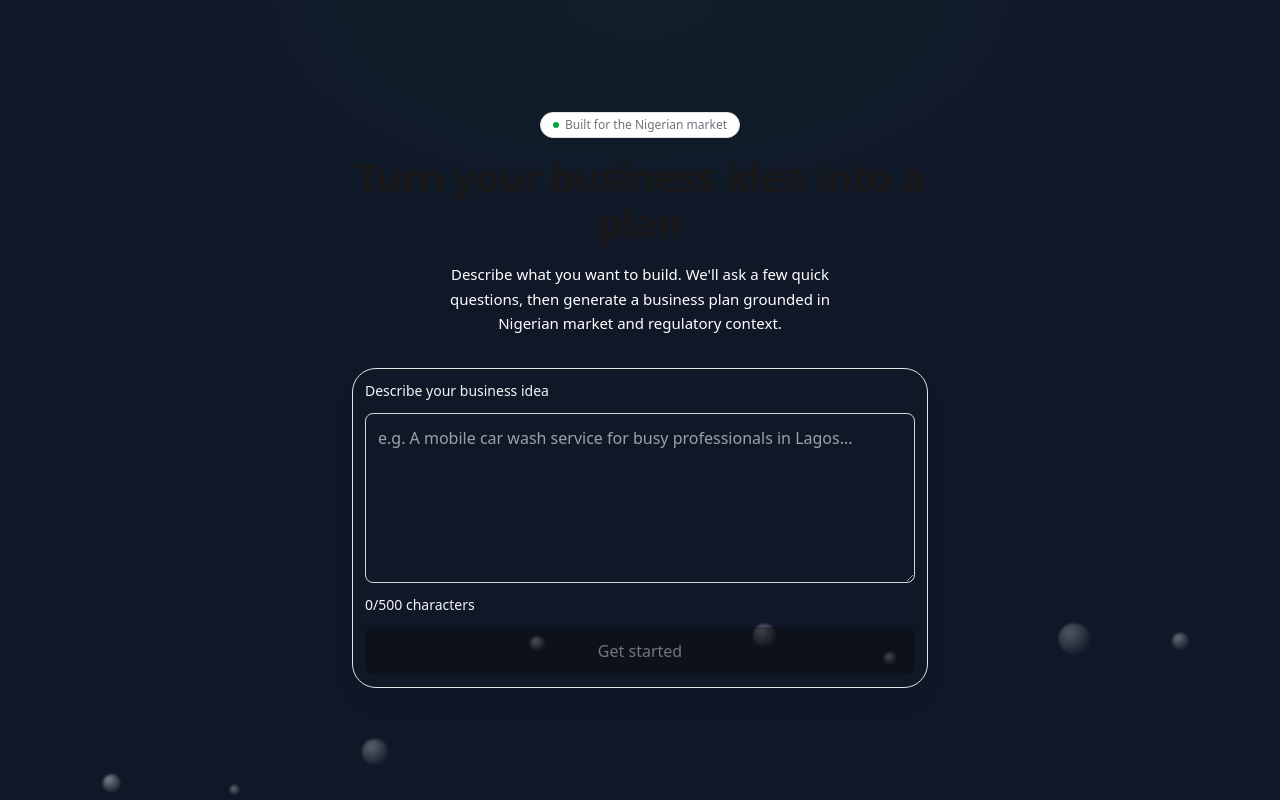
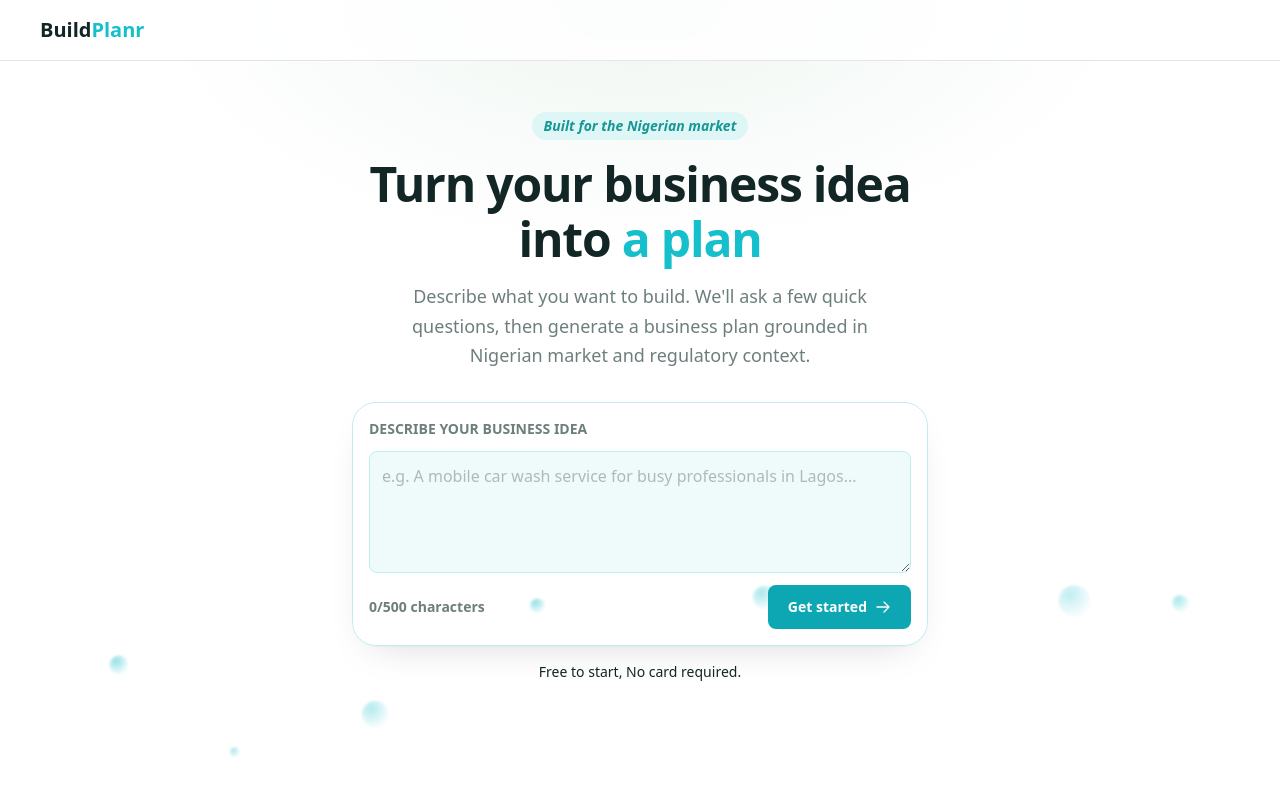
Before and after one commit to learnwithtosin/buildplanr-mvp, a Next.js app in the folder apps/web/: page / in a window 1280 px wide. Built offline with nearby package versions, Linux system fonts and the light colour scheme; no server answers.

Commit message:
feature: redesign home page with composer layout and bubble animation and validate idea input against numbers/symbols-only submissions

```diff
--- a/apps/web/src/app/globals.css
+++ b/apps/web/src/app/globals.css
@@ -21,7 +21,7 @@
 .bubble {
   position: absolute;
   border-radius: 9999px;
-  background: radial-gradient(circle at 35% 30%, rgba(255, 255, 255, 0.9), rgba(255, 255, 255, 0.15) 70%);
+  background: radial-gradient(circle at 35% 30%, rgba(22, 191, 204, 0.9), rgba(22, 191, 204, 0.15) 70%);
   filter: blur(1px);
   animation-name: bubble-float;
   animation-timing-function: ease-in-out;
@@ -29,7 +29,7 @@
 }
 
 .dark .bubble {
-  background: radial-gradient(circle at 35% 30%, rgba(255, 255, 255, 0.35), rgba(255, 255, 255, 0.04) 70%);
+  background: radial-gradient(circle at 35% 30%, rgba(22, 191, 204, 0.9), rgba(22, 191, 204, 0.04) 70%);
 }
 
 @media (prefers-reduced-motion: reduce) {
--- a/apps/web/src/app/page.tsx
+++ b/apps/web/src/app/page.tsx
@@ -1,7 +1,8 @@
+import AppHeader from "@/components/AppHeader";
 import IdeaForm from "@/components/IdeaForm";
 
 const BUBBLES = [
-  { size: 18, left: "8%", duration: 16, delay: 3, opacity: 0.5, drift: 14 },
+  { size: 18, left: "8%", duration: 16, delay: -3, opacity: 0.5, drift: 14 },
   { size: 10, left: "18%", duration: 12, delay: -8, opacity: 0.4, drift: -10 },
   { size: 26, left: "28%", duration: 20, delay: -1, opacity: 0.35, drift: 18 },
   { size: 14, left: "42%", duration: 14, delay: -6, opacity: 0.5, drift: -8 },
@@ -13,17 +14,20 @@ const BUBBLES = [
 
 export default function Home() {
   return (
-    <main className="relative flex flex-1 flex-col items-center justify-center overflow-hidden bg-gray-900 px-6 py-20">
+    <div className="relative flex min-h-screen flex-col bg-white">
       <div
         aria-hidden="true"
-        className="pointer-events-none absolute inset-0 bg-[radial-gradient(55%_45%_at_50%_0%,rgba(21,128,61,0.07),transparent_70%)] dark:bg-[radial-gradient(55%_45%_at_50%_0%,rgba(74,222,128,0.06),transparent_70%)]"
+        className="pointer-events-none absolute inset-0 z-0 bg-[radial-gradient(55%_45%_at_50%_0%,rgba(21,128,61,0.07),transparent_70%)] dark:bg-[radial-gradient(55%_45%_at_50%_0%,rgba(74,222,128,0.06),transparent_70%)]"
       />
 
+      <AppHeader />
+
+      <main className="relative z-10 flex flex-col items-center justify-center overflow-hidden px-6 pb-20 pt-28">
         <div aria-hidden="true" className="pointer-events-none absolute inset-0 overflow-hidden">
           {BUBBLES.map((b, i) => (
             <span
               key={i}
-            className="bubble bottom-0"
+              className="bubble absolute bottom-0 rounded-full bg-[#16bfcc]"
               style={{
                 width: b.size,
                 height: b.size,
@@ -39,25 +43,29 @@ export default function Home() {
 
         <div className="relative flex w-full max-w-xl flex-col items-center gap-8">
           <div className="flex flex-col items-center gap-4 text-center">
-          <span className="inline-flex items-center gap-1.5 rounded-full border border-zinc-200 bg-white px-3 py-1 text-xs font-medium text-zinc-500 dark:border-zinc-800 dark:bg-zinc-950 dark:text-zinc-100">
-            <span className="h-1.5 w-1.5 rounded-full bg-green-600" />
+            <span className="rounded-full bg-[#def7f6] px-3 py-1 text-sm font-bold italic text-[#169694]">
               Built for the Nigerian market
             </span>
 
-          <h1 className="text-[2.25rem] font-semibold leading-[1.15] tracking-tight text-zinc-900 sm:text-[2.5rem] dark:text-zinc-50">
-            Turn your business idea into a plan
+            <h1 className="text-5xl font-bold leading-[1.15] tracking-tight text-[#122625]">
+              Turn your business idea into <span className="text-[#16bfcc]">a plan</span>
             </h1>
 
-          <p className="max-w-sm text-[15px] leading-relaxed text-white">
-            Describe what you want to build. We&apos;ll ask a few quick questions, then generate a
-            business plan grounded in Nigerian market and regulatory context.
+            <p className="max-w-lg text-lg font-medium leading-relaxed text-[#6d7f7d]">
+              Describe what you want to build. We&apos;ll ask a few quick questions, then generate
+              a business plan grounded in Nigerian market and regulatory context.
             </p>
           </div>
 
-        <div className="w-full rounded-3xl border border-zinc-200 bg-transparent p-3 shadow-[0_1px_2px_rgba(0,0,0,0.04),0_16px_40px_-20px_rgba(0,0,0,0.18)]">
+          <div className="w-full rounded-3xl border border-[#c1edf0] bg-transparent p-4 shadow-[0_1px_2px_rgba(0,0,0,0.04),0_16px_40px_-20px_rgba(0,0,0,0.18)]">
             <IdeaForm />
           </div>
         </div>
+
+        <div className="pt-4 text-sm font-medium text-[#122625]">
+          Free to start, No card required.
+        </div>
       </main>
+    </div>
   );
 }
--- a/apps/web/src/app/plan/[id]/page.tsx
+++ b/apps/web/src/app/plan/[id]/page.tsx
@@ -28,7 +28,7 @@ export default function PlanPage() {
   const isProcessing = isLoading || data?.status === "processing";
 
   return (
-    <div className="flex min-h-screen flex-col bg-gray-900">
+    <div className="flex min-h-screen flex-col bg-[#ffffff]">
       <AppHeader />
 
       <main className="mx-auto flex w-full max-w-2xl flex-1 flex-col items-center justify-center px-6 py-12">
@@ -41,7 +41,7 @@ export default function PlanPage() {
             <InlineError message={error.message} />
             <a
               href="/"
-              className="text-sm font-medium text-green-700 underline underline-offset-2 hover:text-green-800 dark:text-green-400"
+              className="text-sm font-medium text-[#12a8b0] underline underline-offset-2"
             >
               ← Start over
             </a>
@@ -56,7 +56,7 @@ export default function PlanPage() {
             />
             <a
               href="/"
-              className="text-sm font-medium text-green-700 underline underline-offset-2 hover:text-green-800 dark:text-green-400"
+              className="text-sm font-medium text-[#12a8b0] underline underline-offset-2"
             >
               ← Start over
             </a>
--- a/apps/web/src/components/AppHeader.tsx
+++ b/apps/web/src/components/AppHeader.tsx
@@ -1,17 +1,10 @@
 import Link from "next/link";
 
-/**
- * Shared top navigation header used across all app pages.
- * Keeps the BuildPlanr brand mark consistent in one place.
- */
 export default function AppHeader() {
   return (
-    <header className="border-b border-zinc-200 bg-transparent px-6 py-4">
-      <Link
-        href="/"
-        className="text-lg font-semibold text-white"
-      >
-        BuildPlanr
+    <header className="fixed z-20 w-full border-b border-zinc-200 bg-white/80 px-6 py-4 pl-10 backdrop-blur">
+      <Link href="/" className="text-xl font-semibold text-[#122625]">
+        Build<span className="text-[#16bfcc]">Planr</span>
       </Link>
     </header>
   );
--- a/apps/web/src/components/DownloadDocxButton.tsx
+++ b/apps/web/src/components/DownloadDocxButton.tsx
@@ -65,7 +65,7 @@ export default function DownloadDocxButton({ planId }: Props) {
         onClick={handleDownload}
         disabled={loading}
         aria-busy={loading}
-        className="inline-flex items-center gap-2 rounded-full border border-zinc-300 bg-white px-6 py-2.5 text-sm font-semibold text-zinc-800 transition-colors hover:bg-zinc-50 focus:outline-none focus-visible:ring-2 focus-visible:ring-green-600 disabled:cursor-not-allowed disabled:opacity-60 dark:border-zinc-700 dark:bg-zinc-950 dark:text-zinc-100 dark:hover:bg-zinc-900"
+        className="inline-flex items-center gap-2 rounded-full border border-zinc-300 bg-[#0ca7b2] px-6 py-2.5 text-sm font-semibold text-zinc-800 transition-colors hover:bg-[#07929c] focus:outline-none focus-visible:ring-2 focus-visible:ring-[#12a8b0] disabled:cursor-not-allowed disabled:opacity-60"
       >
         {loading ? (
           <>
--- a/apps/web/src/components/DownloadPdfButton.tsx
+++ b/apps/web/src/components/DownloadPdfButton.tsx
@@ -64,7 +64,7 @@ export default function DownloadPdfButton({ planId }: Props) {
         onClick={handleDownload}
         disabled={loading}
         aria-busy={loading}
-        className="inline-flex items-center gap-2 rounded-full bg-green-700 px-6 py-2.5 text-sm font-semibold text-white transition-colors hover:bg-green-800 focus:outline-none focus-visible:ring-2 focus-visible:ring-green-600 disabled:cursor-not-allowed disabled:opacity-60 dark:bg-green-600 dark:hover:bg-green-700"
+        className="inline-flex items-center gap-2 rounded-full bg-[#0ca7b2] px-6 py-2.5 text-sm font-semibold text-white transition-colors hover:bg-[#078d97] focus:outline-none focus-visible:ring-2 focus-visible:ring-[#12a8b0] disabled:cursor-not-allowed disabled:opacity-60"
       >
         {loading ? (
           <>
--- a/apps/web/src/components/IdeaForm.tsx
+++ b/apps/web/src/components/IdeaForm.tsx
@@ -1,12 +1,18 @@
 "use client";
 
-import { useState, type FormEvent } from "react";
+import { useEffect, useState, type FormEvent } from "react";
 import { useRouter } from "next/navigation";
 import { ApiError, postQuestionnaire } from "@/lib/api";
 import InlineError from "@/components/InlineError";
 
 const MIN_LENGTH = 10;
 const MAX_LENGTH = 500;
+const ERROR_DISMISS_MS = 5000;
+
+/** True when the trimmed input has no letters at all — e.g. "1234567890" or "!!!@@@###". */
+function hasNoLetters(value: string): boolean {
+  return value.trim().length > 0 && !/[a-zA-Z]/.test(value);
+}
 
 export default function IdeaForm() {
   const router = useRouter();
@@ -14,10 +20,25 @@ export default function IdeaForm() {
   const [isSubmitting, setIsSubmitting] = useState(false);
   const [error, setError] = useState<string | null>(null);
 
-  const length = businessIdea.trim().length;
+  const trimmed = businessIdea.trim();
+  const length = trimmed.length;
   const isTooShort = length > 0 && length < MIN_LENGTH;
   const isTooLong = length > MAX_LENGTH;
-  const isValid = length >= MIN_LENGTH && length <= MAX_LENGTH;
+  const isMeaningless = hasNoLetters(trimmed);
+  const isValid = length >= MIN_LENGTH && length <= MAX_LENGTH && !isMeaningless;
+
+  // Auto-dismiss the error a few seconds after it appears. Re-runs whenever
+  // `error` changes, so a fresh error always gets its own full countdown
+  // instead of being cut short by a timer left over from a previous one.
+  useEffect(() => {
+    if (!error) return;
+
+    const timeoutId = setTimeout(() => {
+      setError(null);
+    }, ERROR_DISMISS_MS);
+
+    return () => clearTimeout(timeoutId);
+  }, [error]);
 
   async function handleSubmit(event: FormEvent<HTMLFormElement>) {
     event.preventDefault();
@@ -25,8 +46,10 @@ export default function IdeaForm() {
     if (!isValid) {
       setError(
         isTooShort
-          ? `Tell us a bit more — at least ${MIN_LENGTH} characters.`
-          : `That's a lot! Keep it under ${MAX_LENGTH} characters.`,
+          ? `Tell us a bit more at least ${MIN_LENGTH} characters not just numbers or symbols.`
+          : isTooLong
+            ? `That's a lot! Keep it under ${MAX_LENGTH} characters.`
+            : "Please describe your idea in words not just numbers or symbols.",
       );
       return;
     }
@@ -36,7 +59,7 @@ export default function IdeaForm() {
 
     try {
       const response = await postQuestionnaire({
-        businessIdea: businessIdea.trim(),
+        businessIdea: trimmed,
       });
 
       // Store the questionnaire so the next page can read it.
@@ -63,36 +86,48 @@ export default function IdeaForm() {
 
   return (
     <form onSubmit={handleSubmit} className="flex w-full max-w-xl flex-col gap-3">
-      <label htmlFor="businessIdea" className="text-sm font-medium text-zinc-100">
+      <label htmlFor="businessIdea" className="text-sm font-bold text-[#6d7f7d] uppercase">
         Describe your business idea
       </label>
 
       <textarea
         id="businessIdea"
         name="businessIdea"
-        rows={6}
+        rows={4}
         value={businessIdea}
         onChange={(event) => setBusinessIdea(event.target.value)}
         disabled={isSubmitting}
         placeholder="e.g. A mobile car wash service for busy professionals in Lagos..."
-        className="w-full rounded-lg border border-zinc-300 p-3 text-base text-zinc-100 placeholder:text-zinc-400 focus:border-zinc-200 focus:outline-none disabled:opacity-60"
+        className="w-full rounded-lg border border-[#c1edf0] p-3 text-base text-[#122625] placeholder:text-[#aeb9b8] focus:border-[#16bfcc] focus:ring-1 focus:ring-[#16bfcc] focus:outline-none disabled:opacity-60 bg-[#effbfa]"
       />
+      {error && <InlineError message={error} />}
 
-      <div className="flex items-center justify-between text-sm text-zinc-100">
-        <span className={isTooLong ? "text-red-600" : undefined}>
+      <div className="flex flex-wrap items-center justify-between gap-3">
+        <span className={`text-sm font-semibold text-[#6d7f7d] ${isTooLong || isMeaningless ? "text-red-600" : ""}`}>
           {length}/{MAX_LENGTH} characters
         </span>
+
+        <button
+          type="submit"
+          disabled={isSubmitting}
+          className="inline-flex shrink-0 cursor-pointer items-center gap-2 rounded-lg bg-[#0ca7b2] px-5 py-3 text-sm font-bold text-white transition-colors hover:bg-[#12a8b0] disabled:cursor-not-allowed disabled:opacity-40"
+        >
+          {isSubmitting ? "Generating your questionnaire…" : "Get started"}
+          {!isSubmitting && (
+            <svg
+              aria-hidden="true"
+              xmlns="http://www.w3.org/2000/svg"
+              className="h-4 w-4"
+              fill="none"
+              viewBox="0 0 24 24"
+              stroke="currentColor"
+              strokeWidth={2}
+            >
+              <path strokeLinecap="round" strokeLinejoin="round" d="M13.5 4.5L21 12m0 0l-7.5 7.5M21 12H3" />
+            </svg>
+          )}
+        </button>
       </div>
-
-      {error && <InlineError message={error} />}
-
-      <button
-        type="submit"
-        disabled={isSubmitting || !isValid}
-        className="w-full rounded-lg bg-zinc-950 px-5 py-3 text-base font-medium text-white transition-colors hover:bg-zinc-950 disabled:cursor-not-allowed disabled:opacity-40"
-      >
-        {isSubmitting ? "Generating your questionnaire…" : "Get started"}
-      </button>
     </form>
   );
 }
--- a/apps/web/src/components/LoadingState.tsx
+++ b/apps/web/src/components/LoadingState.tsx
@@ -36,7 +36,7 @@ export default function LoadingState({ planId }: Props) {
       {/* Spinner */}
       <div
         aria-hidden="true"
-        className="h-12 w-12 animate-spin rounded-full border-4 border-zinc-200 border-t-green-600 dark:border-zinc-700 dark:border-t-green-400"
+        className="h-12 w-12 animate-spin rounded-full border-4 border-[#122625] border-t-[#12a8b0] dark:border-[#122625] dark:border-t-[#12a8b0]"
       />
 
       {/* Heading */}
@@ -44,7 +44,7 @@ export default function LoadingState({ planId }: Props) {
         <p className="text-lg font-semibold text-zinc-800 dark:text-zinc-100">
           Generating your business plan…
         </p>
-        <p className="text-sm text-zinc-500 dark:text-zinc-400">
+        <p className="text-sm text-zinc-800 dark:text-zinc-400">
           We&apos;re researching the Nigerian market and building your plan.
           This usually takes 30–60 seconds.
         </p>
```
Also changed, not shown: apps/web/src/app/questionnaire/[id]/page.tsx (+6 -6 lines), apps/web/src/components/QuestionnaireForm.tsx (+7 -7 lines). Lines whose indentation alone changed are shown as unchanged.
